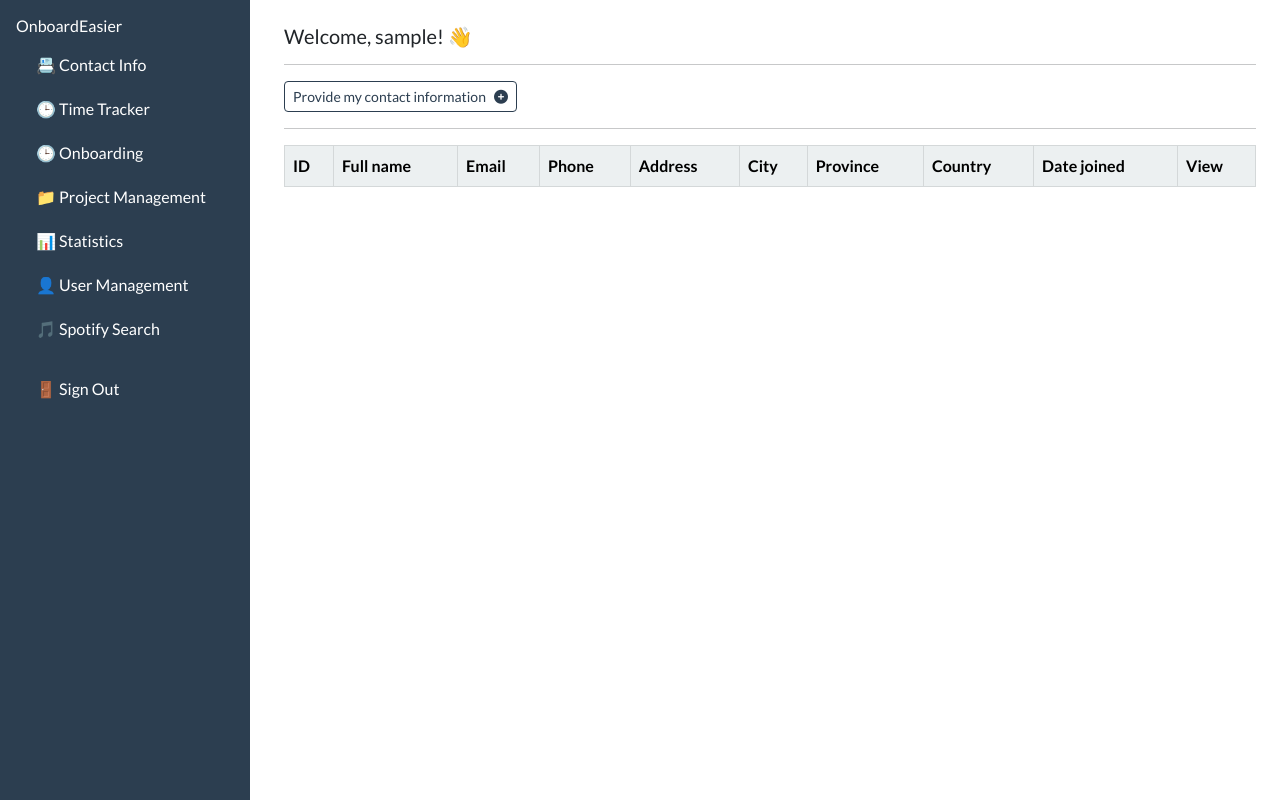
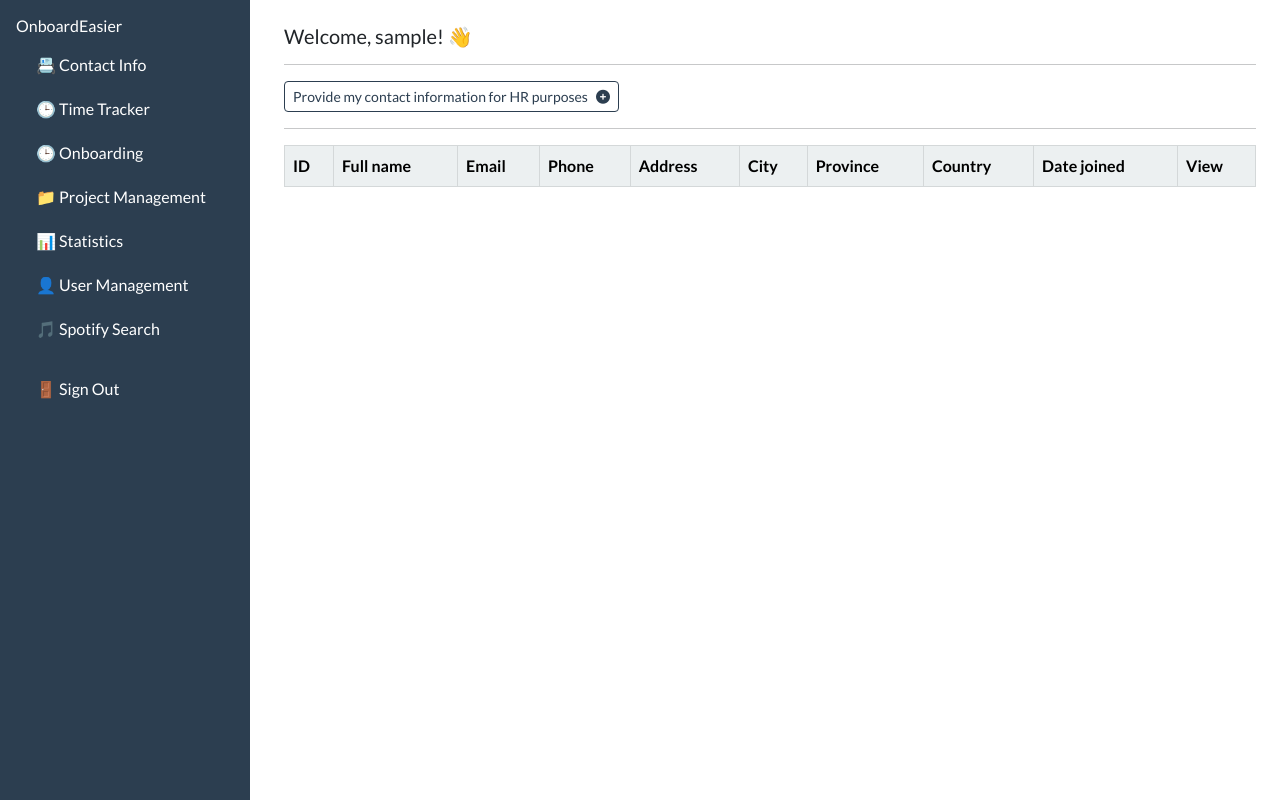
Before and after one commit to Fractaliter/ProjectUE, a Django app: page /contact_dashboard in a window 1280 px wide. Run offline with Django 4.2, Linux system fonts and the light colour scheme; the visitor is signed in with stand-in values (Sample User, id 1); data comes from the database, SQL or seed files in the repository; data that the repository does not hold is empty.

Commit message:
small html changes

```diff
--- a/crm/webapp/templates/webapp/contact_dashboard.html
+++ b/crm/webapp/templates/webapp/contact_dashboard.html
@@ -8,7 +8,7 @@
     {% if not contact_exists %}
     <a class="btn btn-outline-primary btn-sm" href="{% url 'create_contact' %}">
 
-        Provide my contact information &nbsp; <i class="fa fa-plus-circle" aria-hidden="true"></i>
+        Provide my contact information for HR purposes &nbsp; <i class="fa fa-plus-circle" aria-hidden="true"></i>
 
     </a>
     {% else %}
--- a/crm/webapp/templates/webapp/index.html
+++ b/crm/webapp/templates/webapp/index.html
@@ -9,7 +9,7 @@
 
         <div class="text-center">
 
-            <h3> ProjectUE... Management at it's finest! </h3>
+            <h3> OnboardEasier... Management at it's finest! </h3>
 
             <br>
 
```
